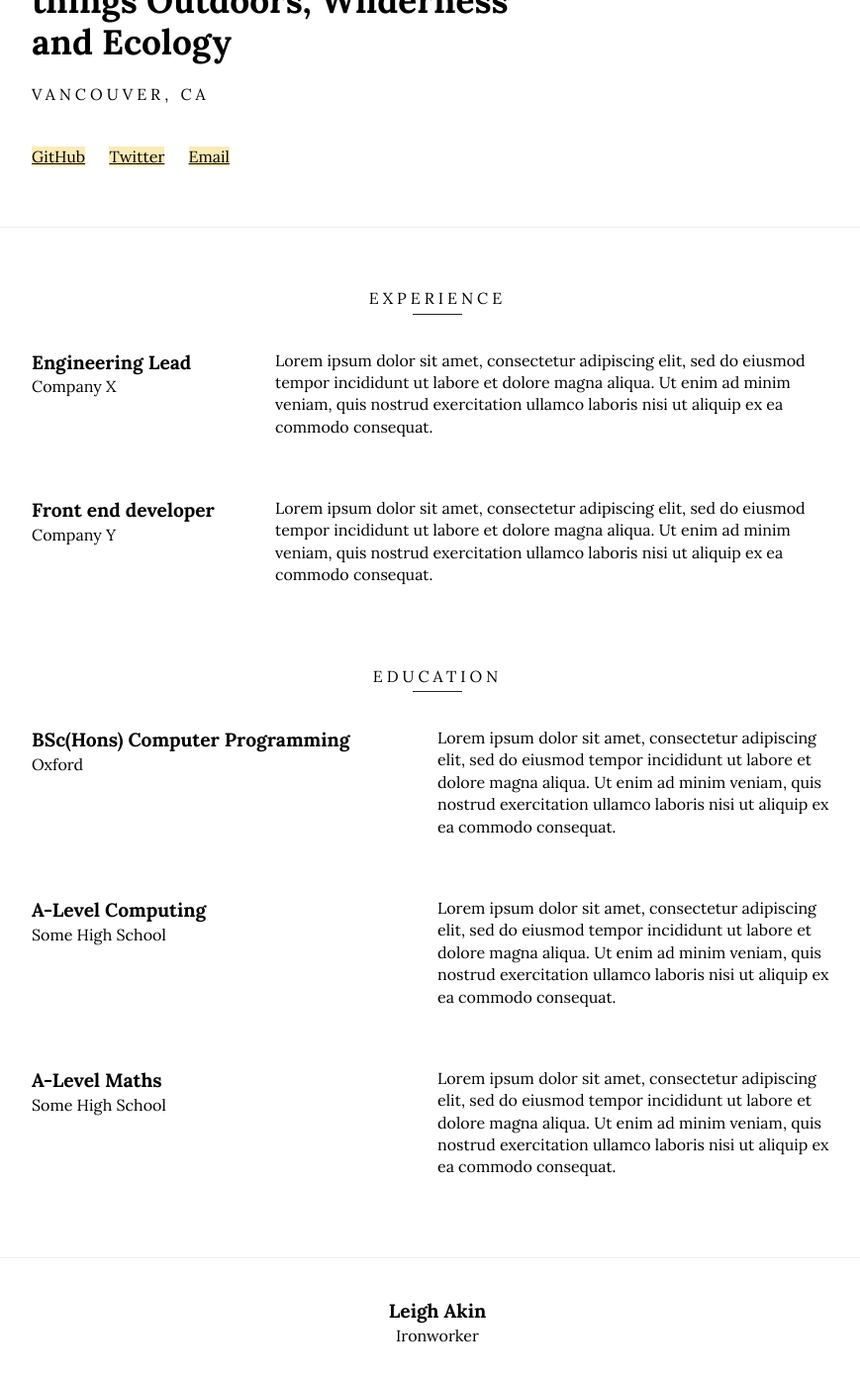
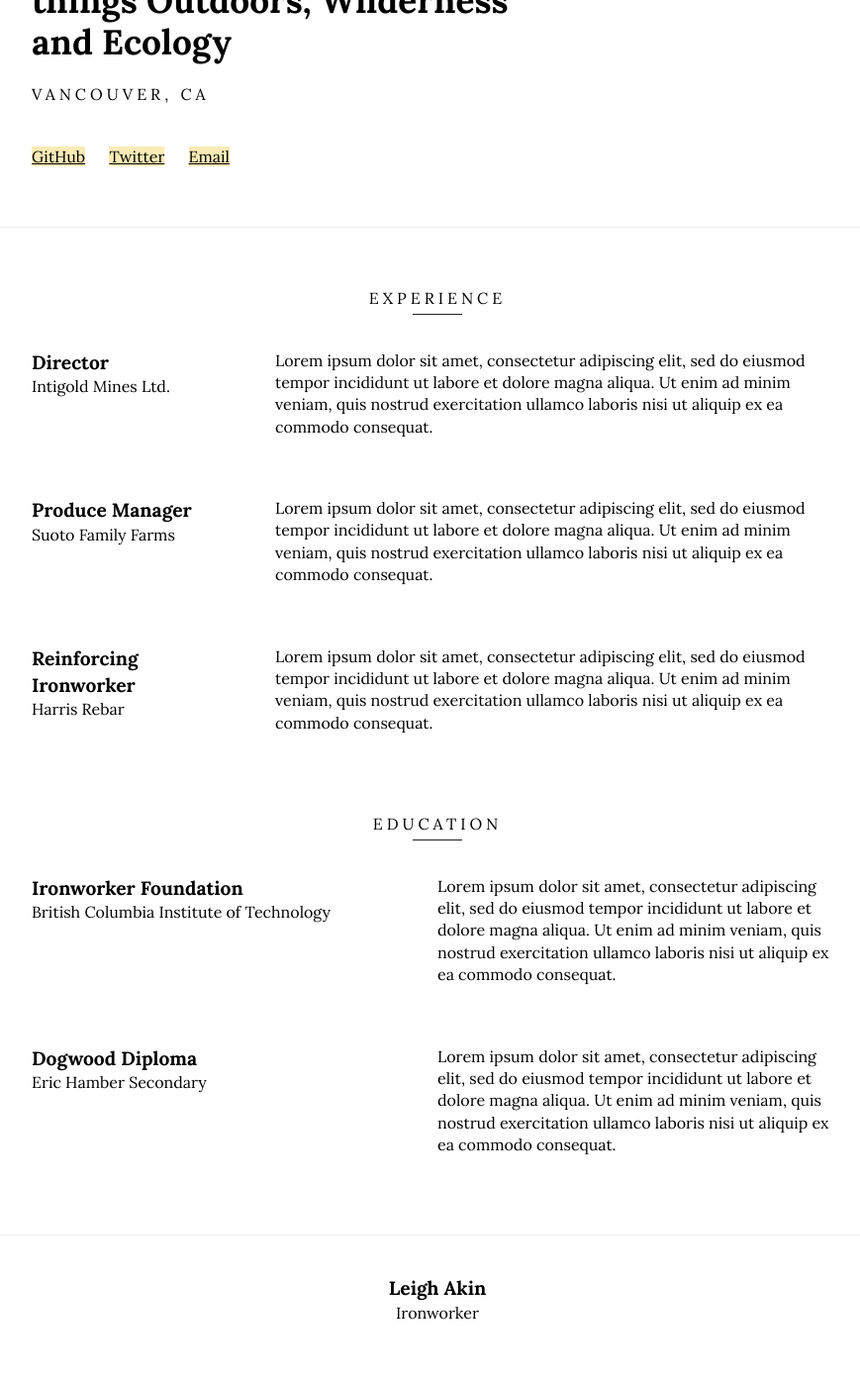
Before and after one commit to LeighAkin/leigh-akin, a Jekyll site: the page built from index.html, in a window 1280 px wide and 1400 px high, scrolled down 337 px. Shown: the top 1395 px of the window at 99% size, without its empty margins (198-1067 px from the left). Built offline with Jekyll 4.4.1, drawn with Linux system fonts in a browser that asks for light colours.

Commit message:
edu and jobs

```diff
--- a/_data/education.yml
+++ b/_data/education.yml
@@ -1,11 +1,7 @@
--   qualification: BSc(Hons) Computer Programming
-    school: Oxford
+-   qualification: Ironworker Foundation
+    school: British Columbia Institute of Technology
     description: Lorem ipsum dolor sit amet, consectetur adipiscing elit, sed do eiusmod tempor incididunt ut labore et dolore magna aliqua. Ut enim ad minim veniam, quis nostrud exercitation ullamco laboris nisi ut aliquip ex ea commodo consequat.
 
--   qualification: A-Level Computing
-    school: Some High School
+-   qualification: Dogwood Diploma
+    school: Eric Hamber Secondary
     description: Lorem ipsum dolor sit amet, consectetur adipiscing elit, sed do eiusmod tempor incididunt ut labore et dolore magna aliqua. Ut enim ad minim veniam, quis nostrud exercitation ullamco laboris nisi ut aliquip ex ea commodo consequat.
-
--   qualification: A-Level Maths
-    school: Some High School
-    description: Lorem ipsum dolor sit amet, consectetur adipiscing elit, sed do eiusmod tempor incididunt ut labore et dolore magna aliqua. Ut enim ad minim veniam, quis nostrud exercitation ullamco laboris nisi ut aliquip ex ea commodo consequat.
--- a/_data/jobs.yml
+++ b/_data/jobs.yml
@@ -1,7 +1,11 @@
--   title: Engineering Lead
-    company: Company X
+-   title: Director
+    company: Intigold Mines Ltd.
     description: Lorem ipsum dolor sit amet, consectetur adipiscing elit, sed do eiusmod tempor incididunt ut labore et dolore magna aliqua. Ut enim ad minim veniam, quis nostrud exercitation ullamco laboris nisi ut aliquip ex ea commodo consequat.
 
--   title: Front end developer
-    company: Company Y
+-   title: Produce Manager
+    company: Suoto Family Farms
     description: Lorem ipsum dolor sit amet, consectetur adipiscing elit, sed do eiusmod tempor incididunt ut labore et dolore magna aliqua. Ut enim ad minim veniam, quis nostrud exercitation ullamco laboris nisi ut aliquip ex ea commodo consequat.
+
+-   title: Reinforcing Ironworker
+    company: Harris Rebar
+    description: Lorem ipsum dolor sit amet, consectetur adipiscing elit, sed do eiusmod tempor incididunt ut labore et dolore magna aliqua. Ut enim ad minim veniam, quis nostrud exercitation ullamco laboris nisi ut aliquip ex ea commodo consequat.
```
